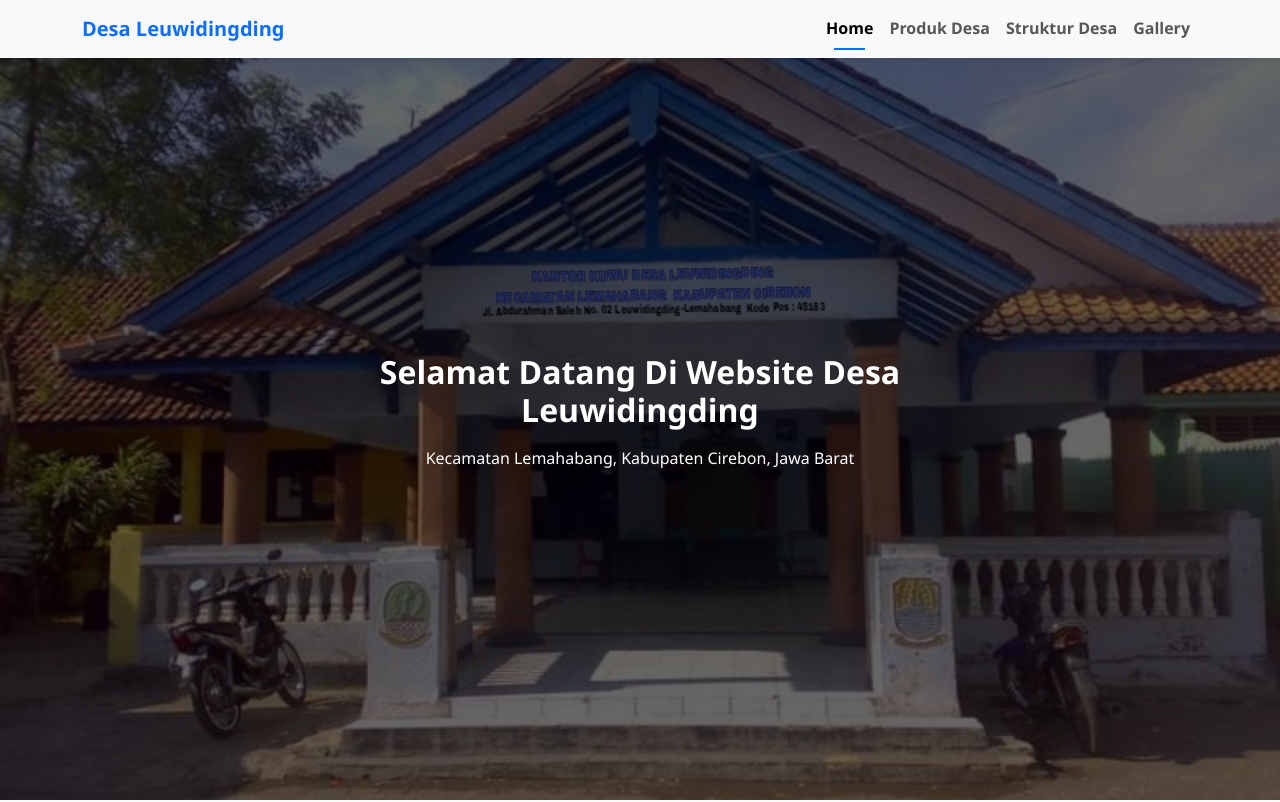
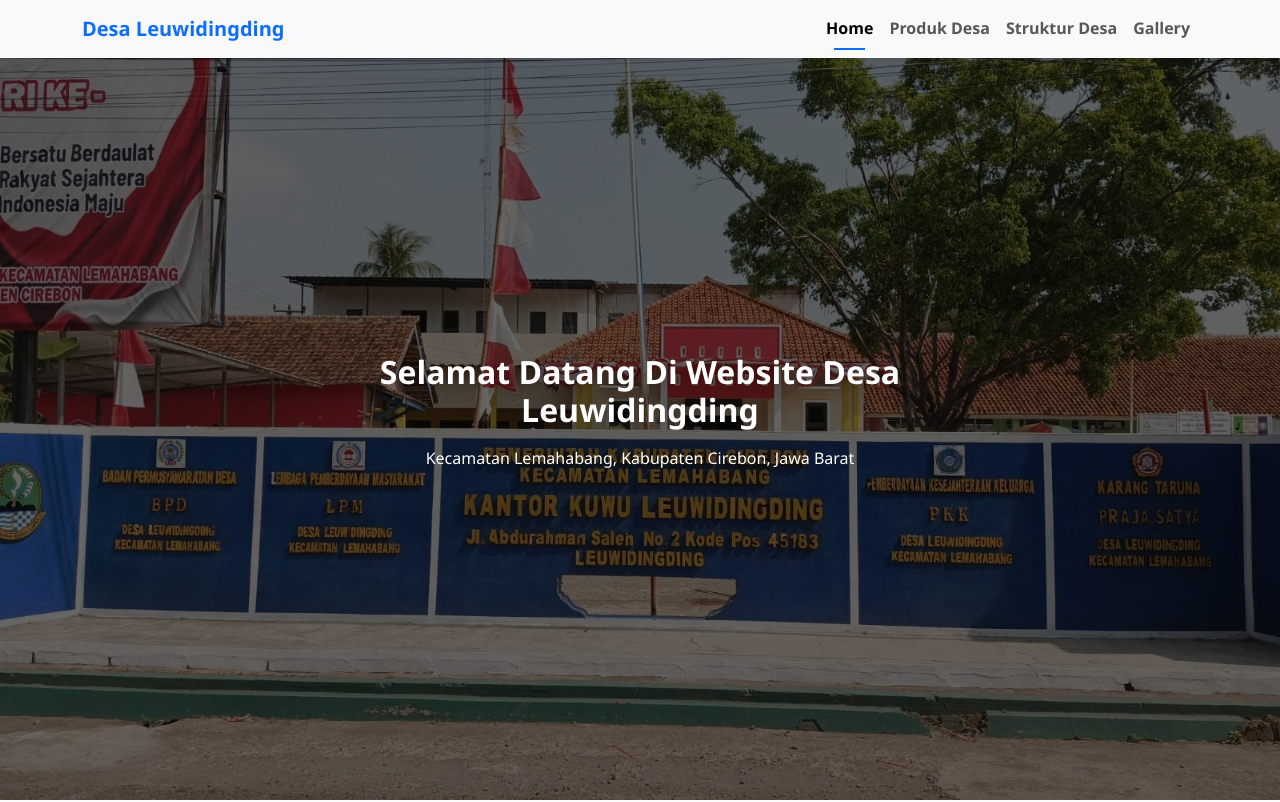
Before and after one commit to leuwidingdingpemdes-creator/profiledesa-leuwidingding, a plain HTML site: page index.html in a window 1280 px wide. Shown: the top 802 px of the page. Drawn offline with nearby package versions, Linux system fonts and the light colour scheme.

Commit message:
Update index.html

```diff
--- a/index.html
+++ b/index.html
@@ -32,7 +32,7 @@
   /* Hero Section - perbaikan background */
   .hero-section {
     background-image: linear-gradient(rgba(0,0,0,0.6), rgba(0,0,0,0.6)),
-                      url('img/gallery/Kantor Desa Leuwidingding Lama.jpg');
+                      url('img/gallery/balai desa ldd.jpg');
     background-size: cover;
     background-position: center;
     min-height: 100vh;
```
